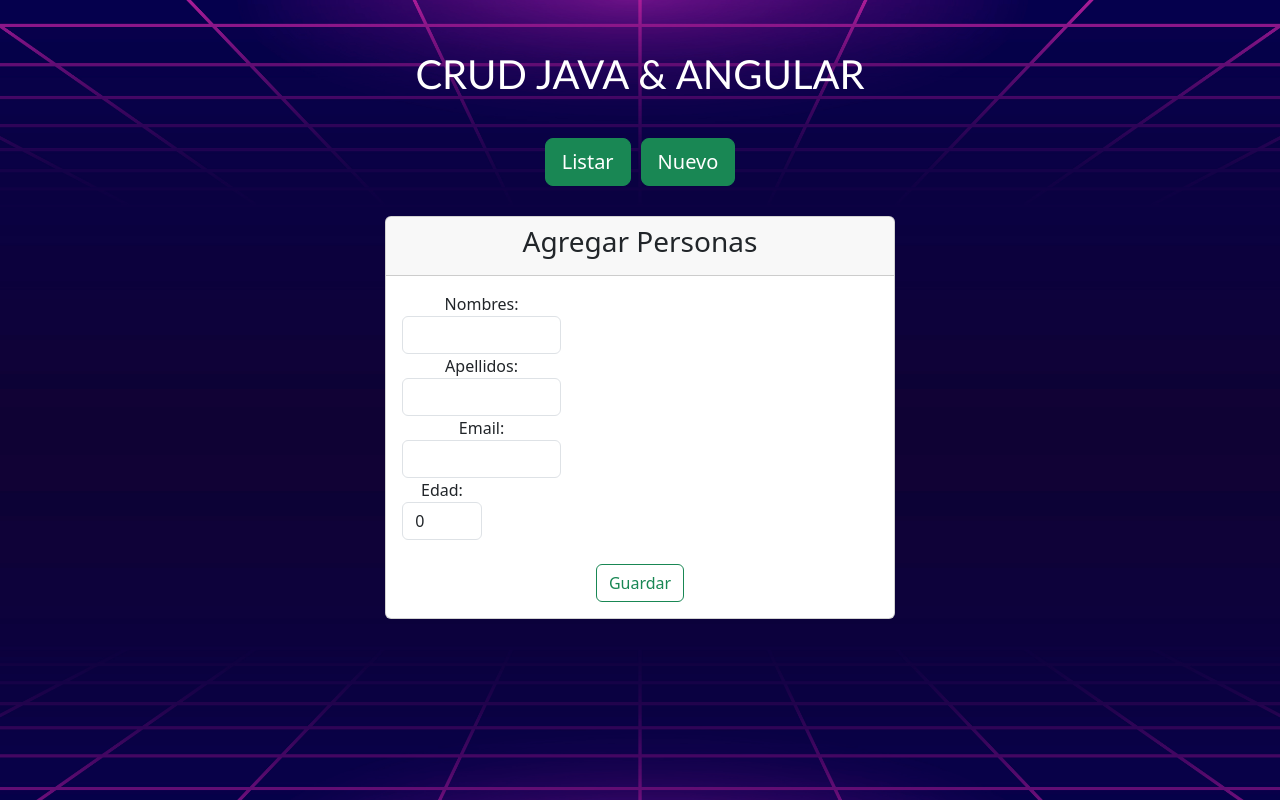
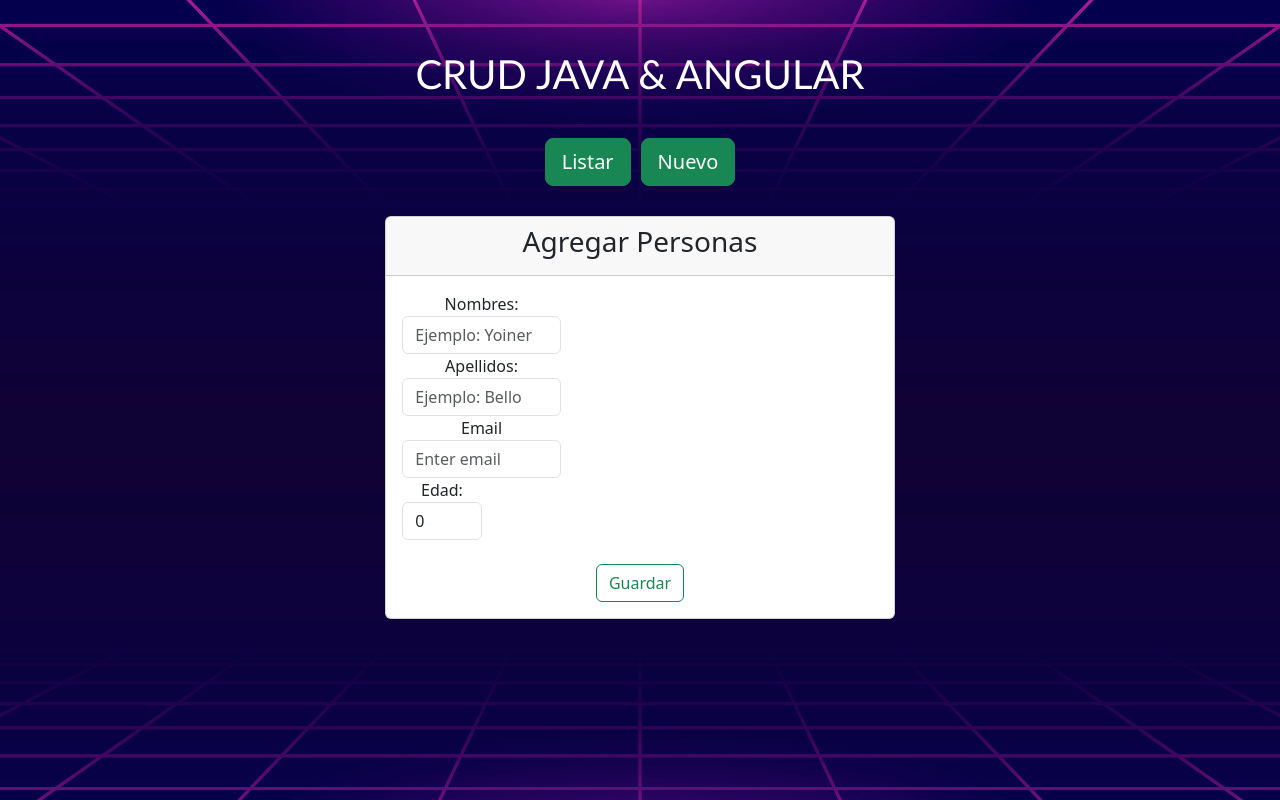
Before and after one commit to yoinercoding/crud, an Angular app: page /agregar in a window 1280 px wide. Built offline with nearby package versions, Linux system fonts and the light colour scheme.

Commit message:
add placeholder

```diff
--- a/src/app/components/add/agregar.component.html
+++ b/src/app/components/add/agregar.component.html
@@ -10,16 +10,17 @@
 
           <div class="form-group col-md-4">
             <label for="">Nombres:</label>
-            <input [(ngModel)]="persona.nombre" name="name" type="text" class="form-control">
+            <input [(ngModel)]="persona.nombre" name="name" type="text" class="form-control" placeholder="Ejemplo: Yoiner">
           </div>
 
           <div class="form-group col-md-4">
             <label for="">Apellidos:</label>
-            <input [(ngModel)]="persona.apellido" name="apellidos" type="text" class="form-control">
+            <input [(ngModel)]="persona.apellido" name="apellidos" type="text" class="form-control" placeholder="Ejemplo: Bello">
           </div>
+
           <div class="form-group col-md-4">
-            <label for="">Email:</label>
-            <input [(ngModel)]="persona.email" name="email" type="text" class="form-control">
+            <label for="">Email</label>
+            <input [(ngModel)]="persona.email" name="email" type="email" class="form-control" id="email" aria-describedby="emailHelp" placeholder="Enter email">
           </div>
 
           <div class="form-group col-md-2">
```
